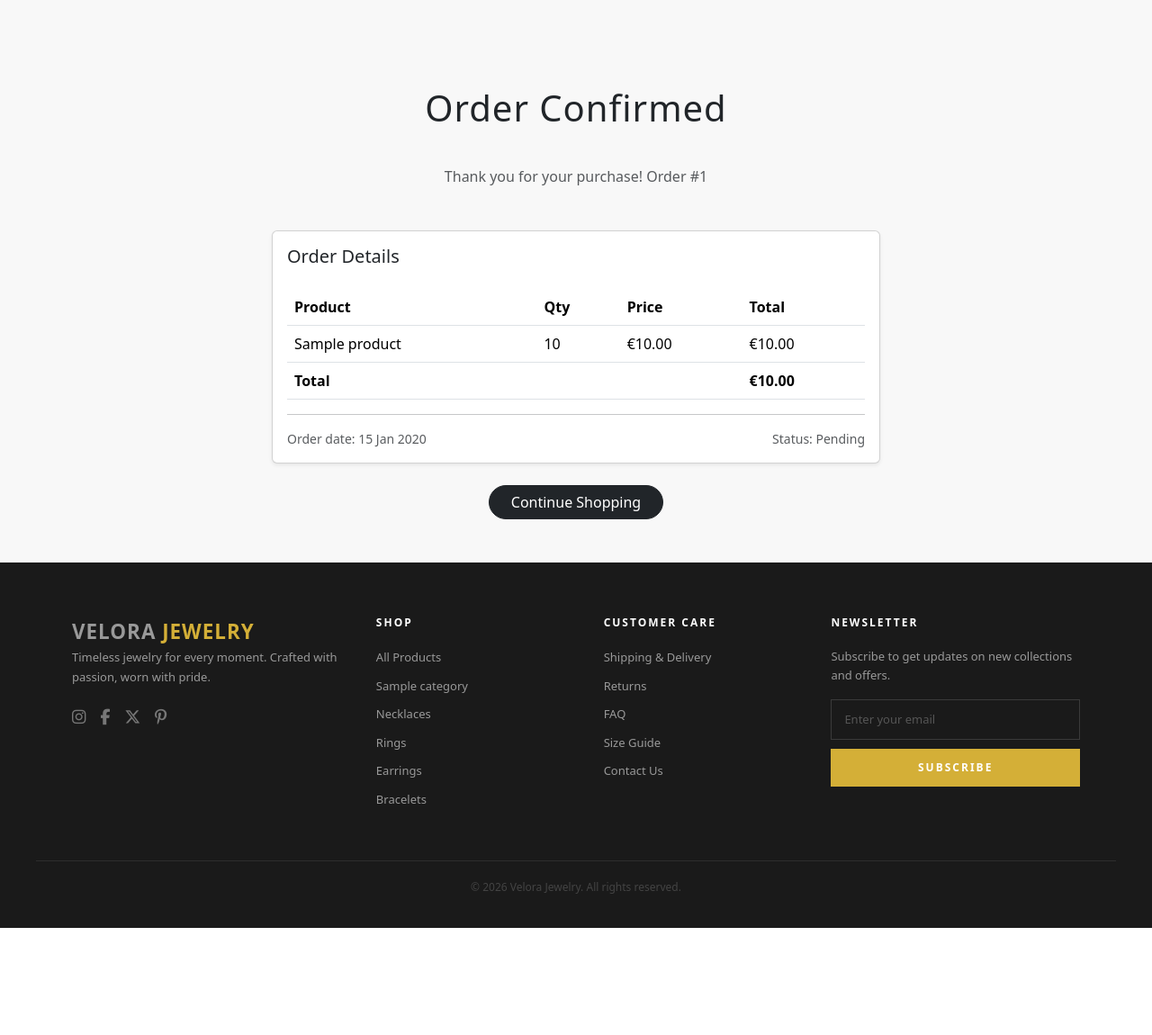
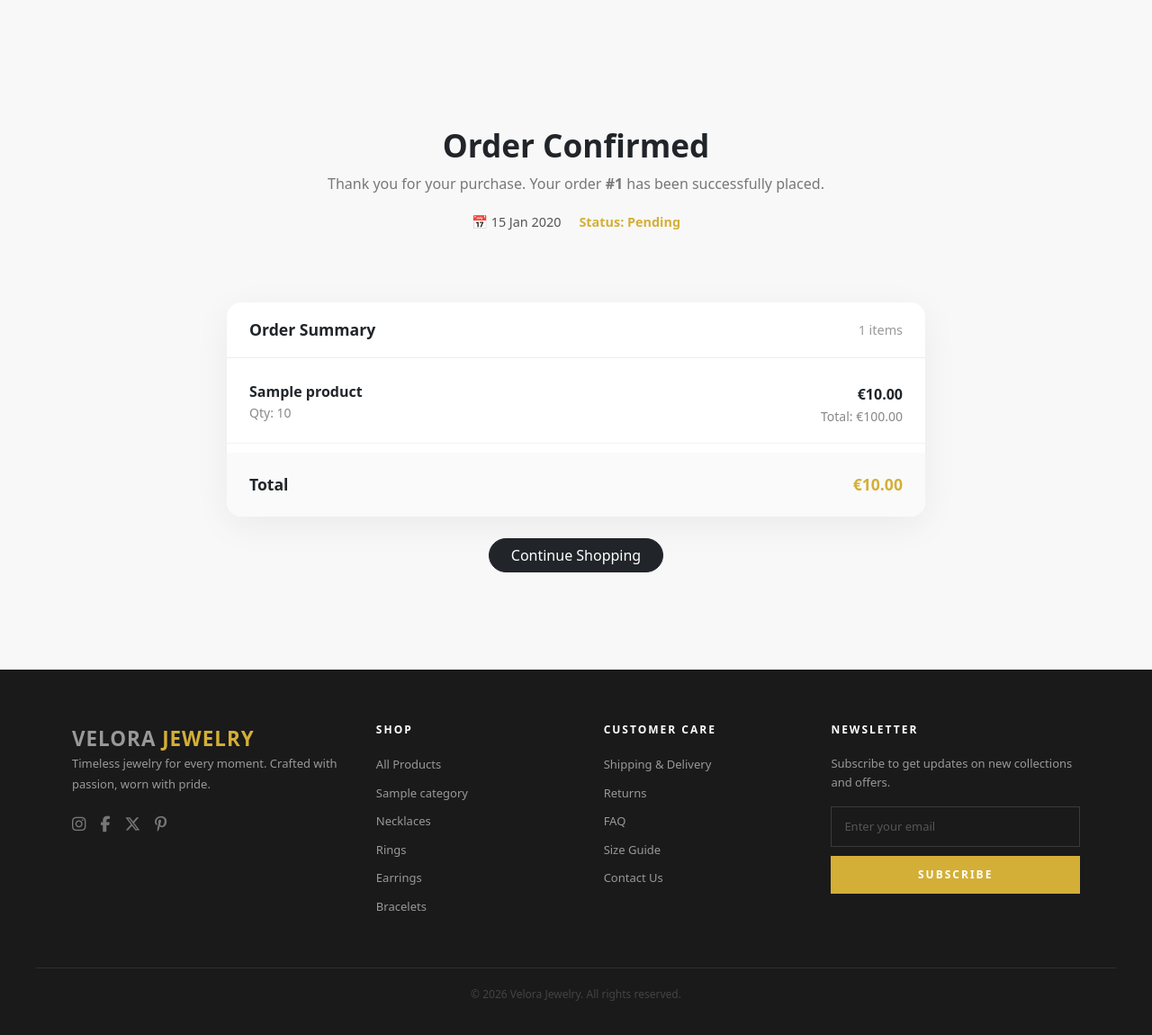
Before and after one commit to PDennise/velora_jewelry, a Django app: page /orders/1/ in a window 1280 px wide. Shown: the part 280-1430 px from the top of the page at 90% size. Before the commit the page ends 1311 px from the top, so only its background shows below. Run offline with Django 4.2, Linux system fonts and the light colour scheme; a user stored in the database is signed in; tables that the repository leaves empty hold one stand-in row (values such as "Sample post"); some libraries are stand-ins or nearby versions.

Commit message:
feat(order): enhance order detail UI and add total calculation method
- Replaced table-based layout with card-based order summary
- Improved visual hierarchy for order confirmation
- Added modern spacing and luxury styling
- Introduced get_total method for order item calculations
- Enhanced order metadata presentation

```diff
--- a/orders/models.py
+++ b/orders/models.py
@@ -31,3 +31,6 @@ class OrderItem(models.Model):
 
     def __str__(self):
         return f"{self.product.name} x{self.quantity}"
+
+    def get_total(self):
+        return self.price * self.quantity
--- a/orders/templates/orders/order_detail.html
+++ b/orders/templates/orders/order_detail.html
@@ -1,62 +1,82 @@
 {% extends "base.html" %}
 {% load static %}
 {% block title %}Order #{{ order.id }}{% endblock %}
+
 {% block content %}
-<div class="container my-5">
 
-    <div class="text-center mb-5">
-        <i class="bi bi-check-circle" style="font-size: 3rem; color: #d4af37;"></i>
-        <h1 class="display-6 shop mt-3">Order Confirmed</h1>
-        <p class="text-muted">Thank you for your purchase! Order #{{ order.id }}</p>
+<div class="order-confirmation">
+
+    <!-- HERO CONFIRMATION -->
+    <div class="order-hero text-center">
+        <div class="order-icon">
+            <i class="bi bi-check-circle-fill"></i>
+        </div>
+
+        <h1>Order Confirmed</h1>
+
+        <p>
+            Thank you for your purchase.
+            Your order <strong>#{{ order.id }}</strong> has been successfully placed.
+        </p>
+
+        <div class="order-meta">
+            <span>📅 {{ order.created_at|date:"d M Y" }}</span>
+            <span class="status">Status: {{ order.status|capfirst }}</span>
+        </div>
     </div>
 
-    <div class="row justify-content-center">
-        <div class="col-lg-7">
-            <div class="card shadow-sm">
-                <div class="card-body">
-                    <h5 class="card-title mb-4">Order Details</h5>
-                    <table class="table align-middle">
-                        <thead>
-                            <tr>
-                                <th>Product</th>
-                                <th>Qty</th>
-                                <th>Price</th>
-                                <th>Total</th>
-                            </tr>
-                        </thead>
-                        <tbody>
-                            {% for item in order.items.all %}
-                            <tr>
-                                <td>{{ item.product.name }}</td>
-                                <td>{{ item.quantity }}</td>
-                                <td>€{{ item.price }}</td>
-                                <td>€{{ item.price|floatformat:2 }}</td>
-                            </tr>
-                            {% endfor %}
-                        </tbody>
-                        <tfoot>
-                            <tr>
-                                <td colspan="3"><strong>Total</strong></td>
-                                <td><strong>€{{ order.total }}</strong></td>
-                            </tr>
-                        </tfoot>
-                    </table>
 
-                    <hr>
+    <div class="container my-5">
 
-                    <div class="d-flex justify-content-between text-muted">
-                        <small>Order date: {{ order.created_at|date:"d M Y" }}</small>
-                        <small>Status: {{ order.status|capfirst }}</small>
+        <div class="row justify-content-center">
+            <div class="col-lg-8">
+
+                <!-- ORDER CARD -->
+                <div class="order-card">
+
+                    <div class="order-card-header">
+                        <h3>Order Summary</h3>
+                        <span>{{ order.items.count }} items</span>
                     </div>
+
+                    <div class="order-items">
+
+                        {% for item in order.items.all %}
+                        <div class="order-item">
+
+                            <div class="item-info">
+                                <h5>{{ item.product.name }}</h5>
+                                <small>Qty: {{ item.quantity }}</small>
+                            </div>
+
+                            <div class="item-price">
+                                <div>€{{ item.price|floatformat:2 }}</div>
+                                <small>Total: €{{ item.get_total|floatformat:2 }}</small>
+                            </div>
+
+                        </div>
+                        {% endfor %}
+
+                    </div>
+
+                    <div class="order-total">
+                        <span>Total</span>
+                        <strong>€{{ order.total }}</strong>
+                    </div>
+
                 </div>
-            </div>
 
-            <div class="text-center mt-4">
-                <a href="{% url 'shop:product-list' %}" class="btn btn-dark rounded-pill px-4">
-                    Continue Shopping
-                </a>
+                <!-- CTA -->
+                <div class="text-center mt-4">
+                    <a href="{% url 'shop:product-list' %}" class="btn btn-dark rounded-pill px-4">
+                        Continue Shopping
+                    </a>
+                </div>
+
             </div>
         </div>
+
     </div>
 </div>
+
 {% endblock %}
--- a/static/css/style.css
+++ b/static/css/style.css
@@ -1091,6 +1091,131 @@ section{
 }
 
 /* =========================
+   ORDER CONFIRMATION
+========================= */
+
+.order-confirmation{
+    padding: 60px 0;
+    background: #f8f8f8;
+}
+
+/* HERO */
+.order-hero{
+    padding: 60px 20px 30px;
+}
+
+.order-icon{
+    font-size: 3.5rem;
+    color: #d4af37;
+    margin-bottom: 20px;
+}
+
+.order-hero h1{
+    font-size: 2.2rem;
+    font-weight: 600;
+    margin-bottom: 10px;
+}
+
+.order-hero p{
+    color: #777;
+    font-size: 1rem;
+    margin-bottom: 20px;
+}
+
+.order-meta{
+    display: flex;
+    justify-content: center;
+    gap: 20px;
+    font-size: 0.9rem;
+    color: #555;
+}
+
+.order-meta .status{
+    color: #d4af37;
+    font-weight: 600;
+}
+
+/* CARD */
+.order-card{
+    background: white;
+    border-radius: 16px;
+    box-shadow: 0 10px 40px rgba(0,0,0,0.06);
+    overflow: hidden;
+}
+
+/* HEADER */
+.order-card-header{
+    display: flex;
+    justify-content: space-between;
+    padding: 20px 25px;
+    border-bottom: 1px solid #eee;
+}
+
+.order-card-header h3{
+    margin: 0;
+    font-size: 1.1rem;
+    font-weight: 600;
+}
+
+.order-card-header span{
+    color: #999;
+    font-size: 0.9rem;
+}
+
+/* ITEMS */
+.order-items{
+    padding: 10px 0;
+}
+
+.order-item{
+    display: flex;
+    justify-content: space-between;
+    padding: 18px 25px;
+    border-bottom: 1px solid #f3f3f3;
+    transition: 0.2s ease;
+}
+
+.order-item:hover{
+    background: #fafafa;
+}
+
+.item-info h5{
+    margin: 0;
+    font-size: 1rem;
+    font-weight: 600;
+}
+
+.item-info small{
+    color: #888;
+}
+
+.item-price{
+    text-align: right;
+}
+
+.item-price div{
+    font-weight: 600;
+}
+
+.item-price small{
+    color: #888;
+}
+
+/* TOTAL */
+.order-total{
+    display: flex;
+    justify-content: space-between;
+    padding: 22px 25px;
+    background: #fafafa;
+    font-size: 1.1rem;
+    font-weight: 600;
+}
+
+.order-total strong{
+    color: #d4af37;
+}
+
+/* =========================
    FOOTER
 ========================= */
 
```
